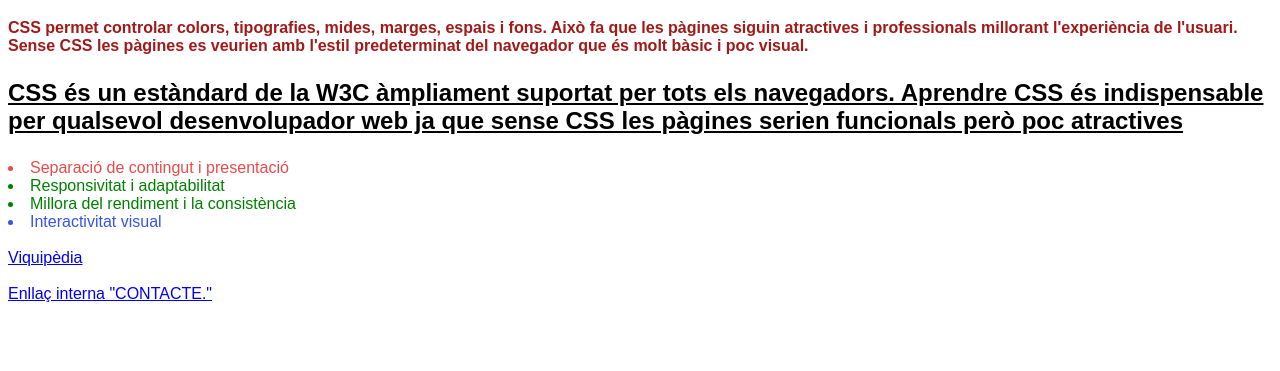
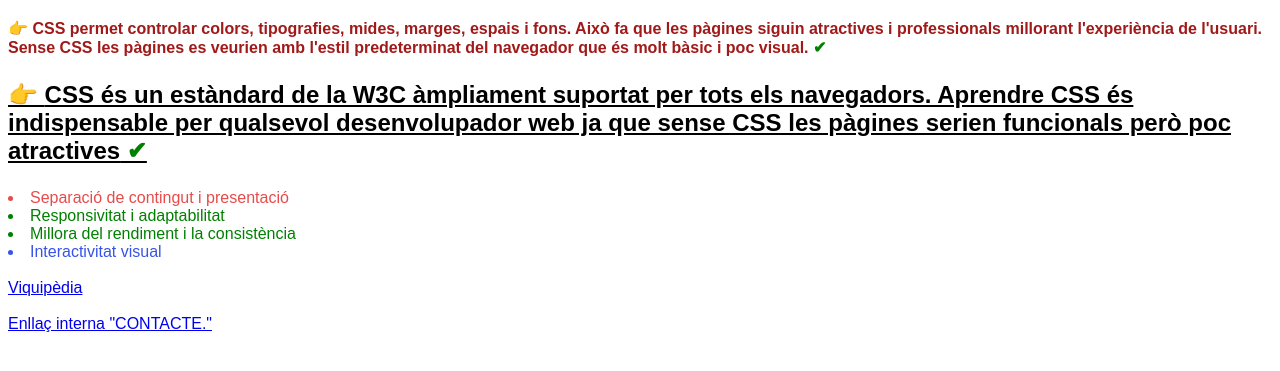
Before and after one commit to Atreb8/DAM1M04-Exercici001, a plain HTML site: page DAM1M04_Exercici001/index.html in a window 1280 px wide. Shown: the part 61-432 px from the top of the page. Drawn offline with Linux system fonts and the light colour scheme.

Commit message:
Update estils.css

```diff
--- a/DAM1M04_Exercici001/estils.css
+++ b/DAM1M04_Exercici001/estils.css
@@ -2,7 +2,7 @@ body{
     font-family: Arial, Helvetica, sans-serif;
 }
 
-.wikipedia:hover{
+a:hover{
     color: orange;
     cursor: pointer;
 }
@@ -30,3 +30,13 @@ body{
 .subratllat{
     text-decoration: underline;
 }
+
+p::before {
+    content: "👉 ";
+    color: blue;
+}
+
+p::after {
+    content: " ✔";
+    color: green;
+}
```
